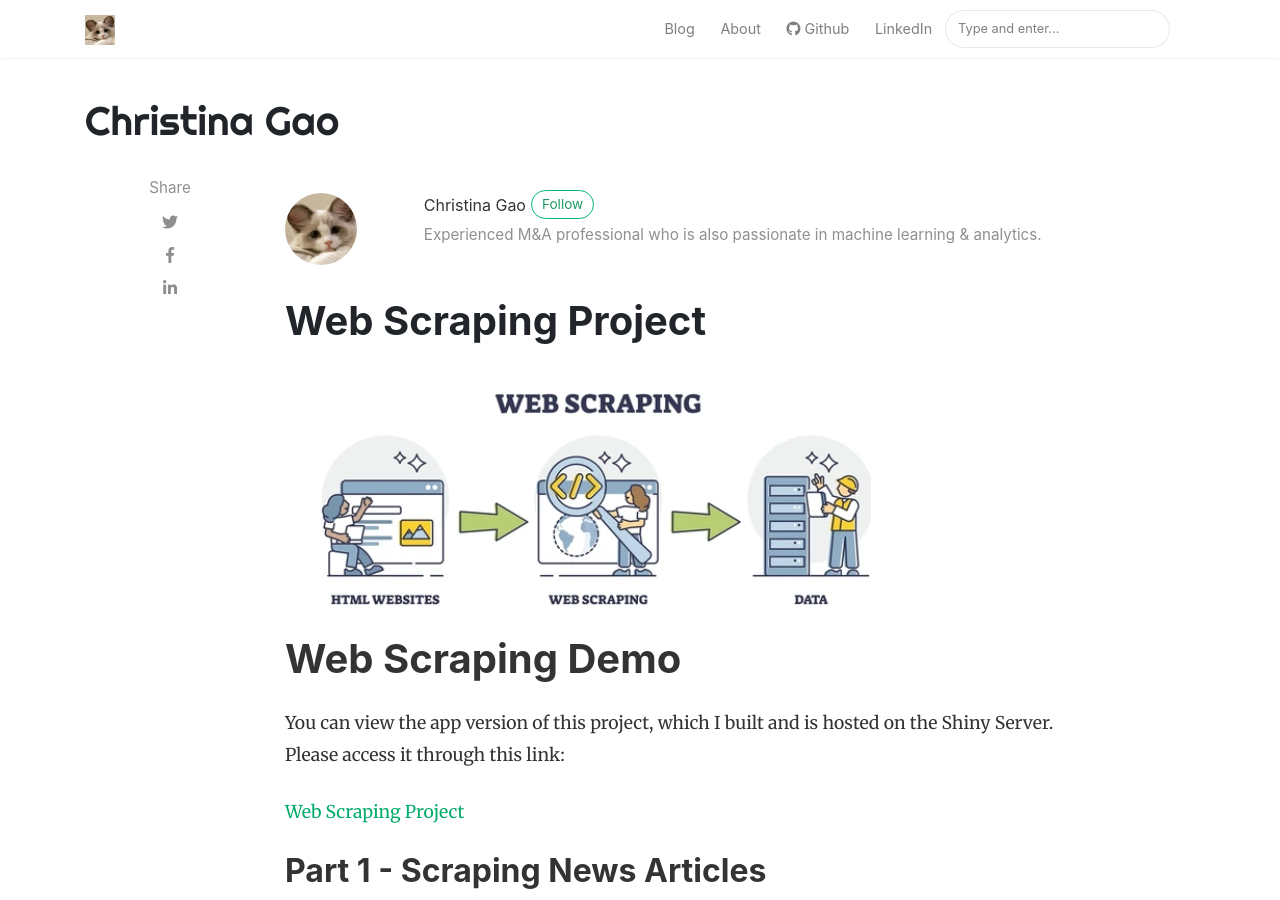
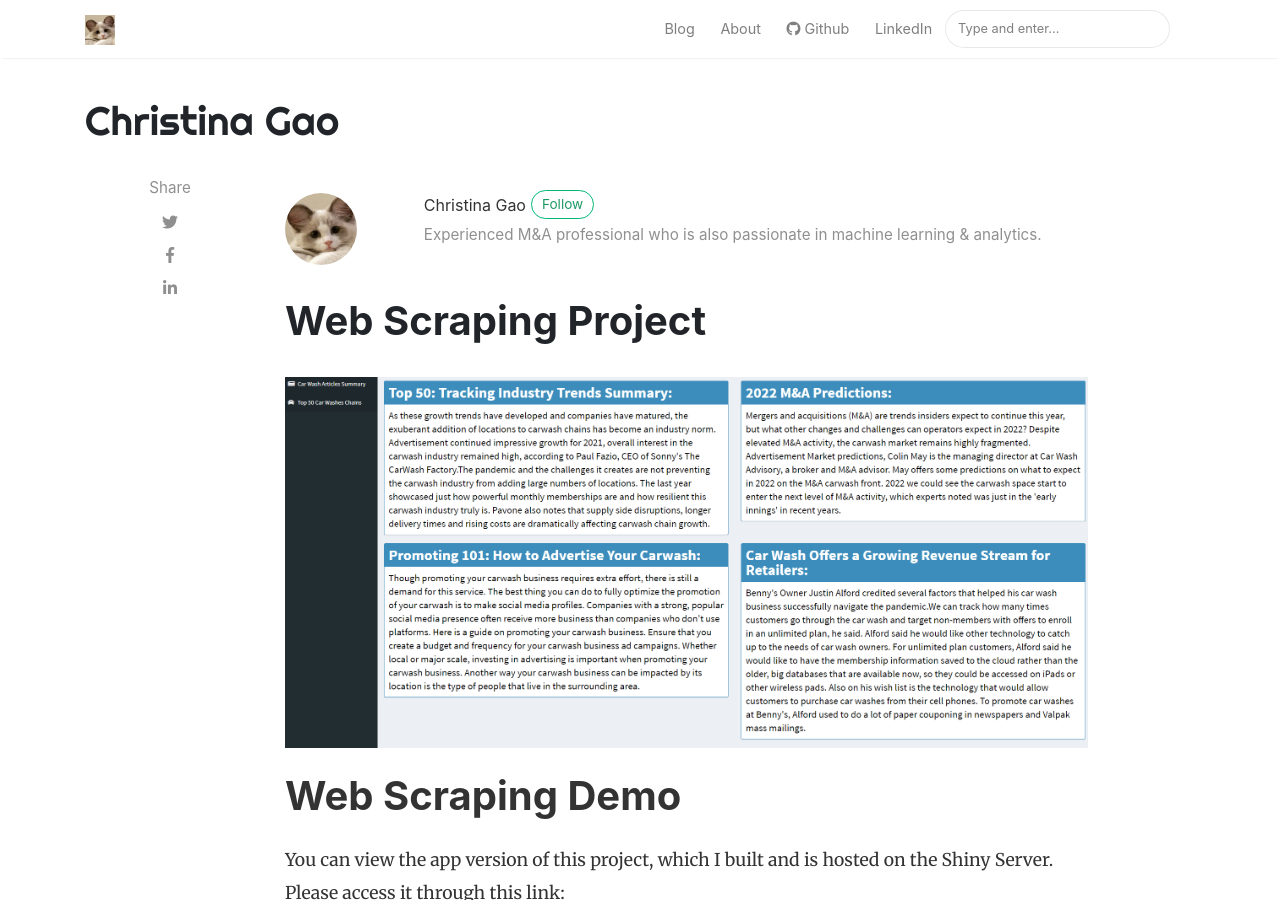
Before and after one commit to qinggao68/qinggao68.github.io, a Jekyll site: the page built from _posts/2022-05-09-web-scraping.md, in a window 1280 px wide and 900 px high. Built offline with Jekyll 4.4.1, drawn with Linux system fonts in a browser that asks for light colours; nearby versions of some CDN libraries; comment, search, counter and statistics services are not loaded.

Commit message:
change pic

```diff
--- a/_posts/2022-05-09-web-scraping.md
+++ b/_posts/2022-05-09-web-scraping.md
@@ -5,7 +5,7 @@ author: Christina
 # categories: [ Jekyll, tutorial ]
 # tags: [red, yellow]
 categories: [ Project ]
-image: assets/images/web_scrape1.png
+image: assets/images/news_article.png
 description: ""
 featured: true
 hidden: true
```
